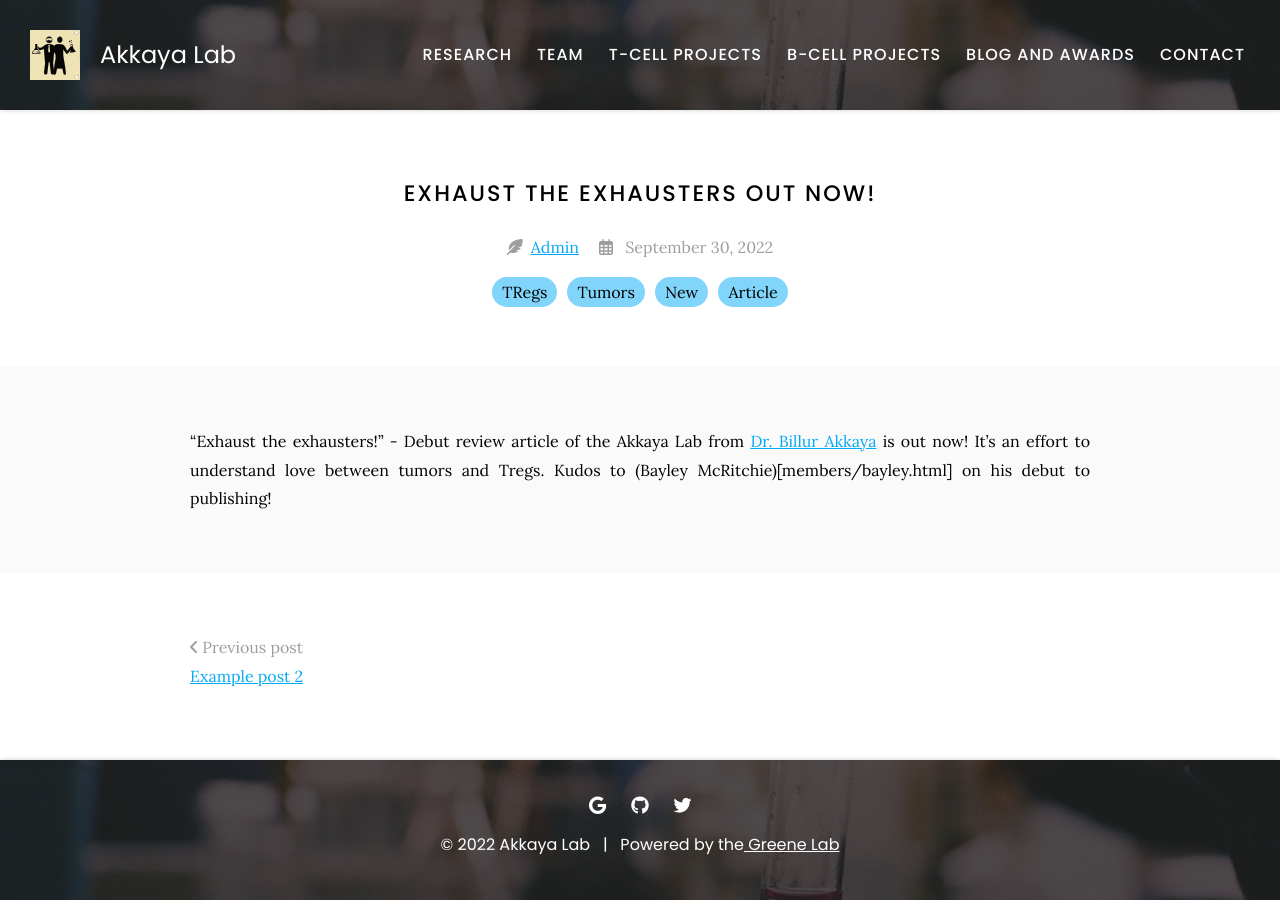
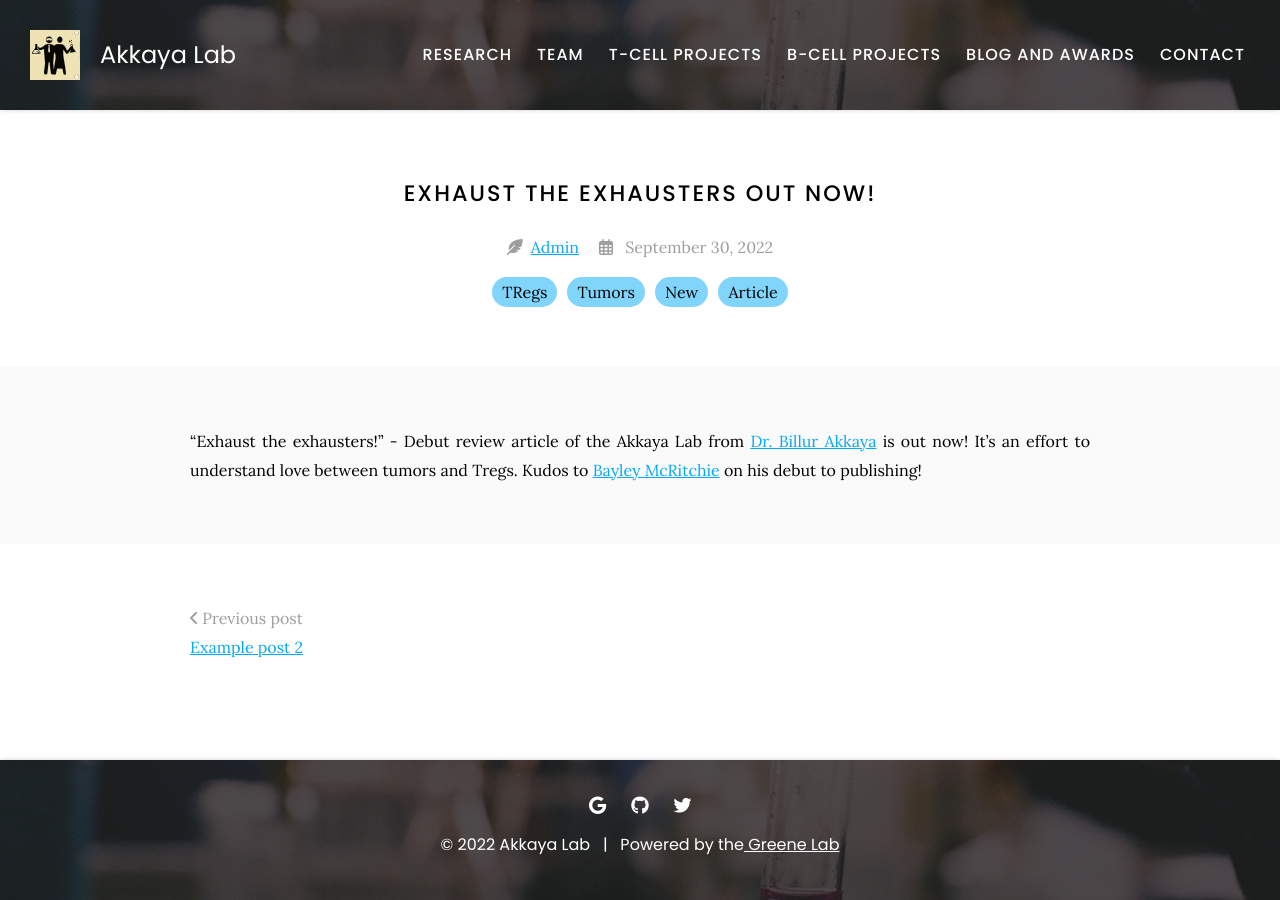
Before and after one commit to Harrisonthow/akkaya-lab, a Jekyll site: the page built from _posts/2022-09-30-exhaust-the-exhausters.md, in a window 1280 px wide. Built offline with Jekyll 4.4.1, drawn with Linux system fonts in a browser that asks for light colours.

Commit message:
Update 2022-09-30-exhaust-the-exhausters.md

```diff
--- a/_posts/2022-09-30-exhaust-the-exhausters.md
+++ b/_posts/2022-09-30-exhaust-the-exhausters.md
@@ -5,4 +5,4 @@ author: Admin
 member: harrison
 ---
 
-"Exhaust the exhausters!" - Debut review article of the Akkaya Lab from [Dr. Billur Akkaya](members/billur.html) is out now! It's an effort to understand love between tumors and Tregs. Kudos to (Bayley McRitchie)[members/bayley.html] on his debut to publishing!
+"Exhaust the exhausters!" - Debut review article of the Akkaya Lab from [Dr. Billur Akkaya](./members/billur.html) is out now! It's an effort to understand love between tumors and Tregs. Kudos to [Bayley McRitchie](./members/bayley.html) on his debut to publishing!
```
